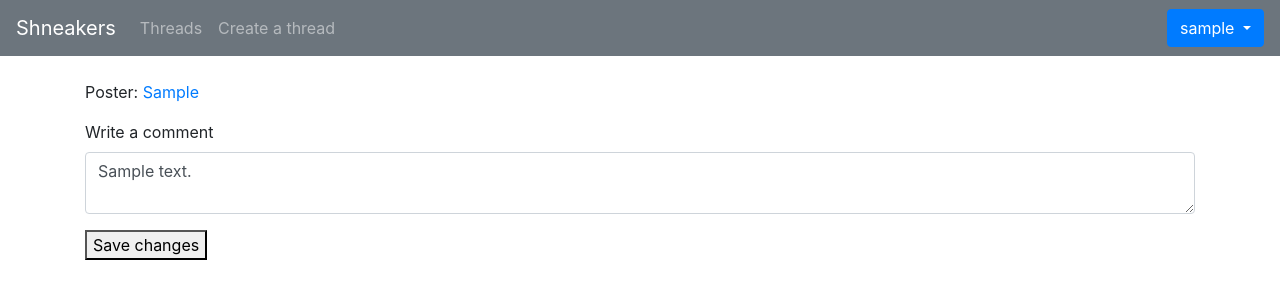
After one commit to OlliJ5/Shneakers, a Flask app: page /comments/edit/1 in a window 1280 px wide. The commit adds this page. Shown: the top 300 px of the page. Run offline with Flask 2, Linux system fonts and the light colour scheme; a user stored in the database is signed in; tables that the repository leaves empty hold one stand-in row (values such as "Sample post"); some libraries are stand-ins or nearby versions.

Commit message:
kommenttien muokkaus

```diff
--- a/application/comments/forms.py
+++ b/application/comments/forms.py
@@ -1,8 +1,8 @@
 from flask_wtf import FlaskForm
-from wtforms import StringField, validators
+from wtforms import TextAreaField, validators
 
 class CommentForm(FlaskForm):
-    text = StringField("Comment", [validators.DataRequired(), validators.Length(min=1)])
+    text = TextAreaField("Write a comment", [validators.DataRequired(), validators.Length(min=1)])
 
     class Meta:
         csrf = False
--- a/application/comments/views.py
+++ b/application/comments/views.py
@@ -29,6 +29,32 @@ def comment_post(thread_id):
 
     return redirect(url_for("thread_show", thread_id = thread_id))
 
+@app.route("/comments/edit/<comment_id>")
+@login_required()
+def comment_editform(comment_id):
+    c = Comment.query.get(comment_id)
+    form = CommentForm()
+    form.text.data = c.text
+
+    return render_template("comments/edit.html", comment = c, form = form)
+
+@app.route("/comment/edit/<comment_id>", methods=["POST"])
+@login_required()
+def comment_edit(comment_id):
+    form = CommentForm(request.form)
+    c = Comment.query.get(comment_id)
+
+    if c.account_id != current_user.id:
+        return login_manager.unauthorized()
+
+    if not form.validate():
+        return render_template("comments/edit.html", comment = c, form = form)
+
+    c.text = form.text.data
+    db.session().commit()
+
+    return redirect(url_for("thread_show", thread_id=c.thread_id))
+
 @app.route("/comments/delete/<comment_id>", methods=["POST"])
 @login_required()
 def comment_delete(comment_id):
--- /dev/null
+++ b/application/templates/comments/edit.html
@@ -0,0 +1,23 @@
+{% extends "layout.html" %}
+
+{% block body %}
+  <p>Poster: <a href="{{ url_for('user_profile', user_id=comment.account_id) }}">{{comment.creator}}</a></p>
+
+{% if current_user.id == comment.account_id %}
+<form method="POST" action="{{ url_for('comment_edit', comment_id=comment.id) }}">
+  <div class="form-group">
+    {{ form.text.label }}
+    {{ form.text(class="form-control")}}
+    <ul>
+      {% for error in form.text.errors %}
+      <li>
+        {{error}}
+      </li>
+      {% endfor %}
+    </ul>
+  </div>
+  <button type="submit">Save changes</button>
+</form>
+{% endif %}
+
+{% endblock %}
--- a/application/templates/threads/one.html
+++ b/application/templates/threads/one.html
@@ -51,6 +51,11 @@
       <a href="{{ url_for('user_profile', user_id=comment.account.id) }}">{{comment.creator}}</a>
     </div>
     <div class="col">
+      {% if current_user.id == comment.account_id %}
+      <a href="{{ url_for('comment_editform', comment_id=comment.id) }}">Edit comment</a>
+      {% endif %}
+    </div>
+    <div class="col">
       {% if current_user.id == comment.account_id or current_user.role == "ADMIN" %}
       <form method="POST" action="{{ url_for('comment_delete', comment_id=comment.id) }}">
         <button type="submit" class="btn btn-danger">Delete this nephew</button>
--- a/application/user_thread/models.py
+++ b/application/user_thread/models.py
@@ -2,9 +2,8 @@ from application import db
 from application.models import Base
 
 class UserThread(Base):
-    account_id = db.Column(db.Integer, db.ForeignKey('account.id'), nullable=False)
+    account_id = db.Column(db.Integer, db.ForeignKey('account.id'))
     thread_id = db.Column(db.Integer, db.ForeignKey('thread.id'), nullable = False)
 
-    def __init__(self, account_id, thread_id):
-        self.account_id = account_id
+    def __init__(self, thread_id):
         self.thread_id = thread_id
```
Also changed, not shown: application/threads/views.py (+6 -3 lines).
